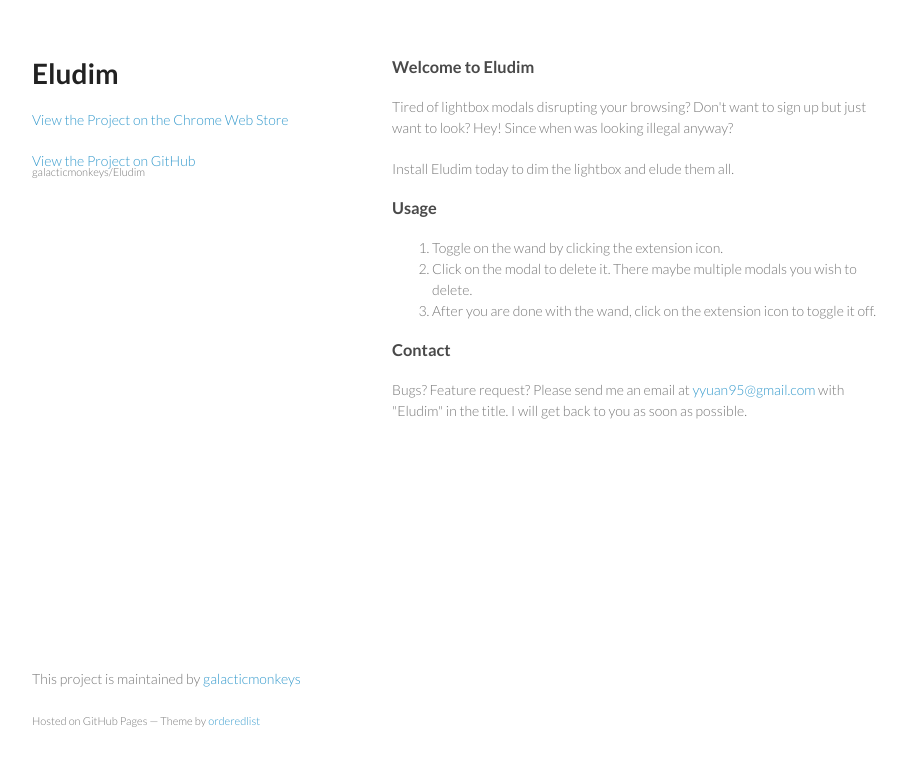
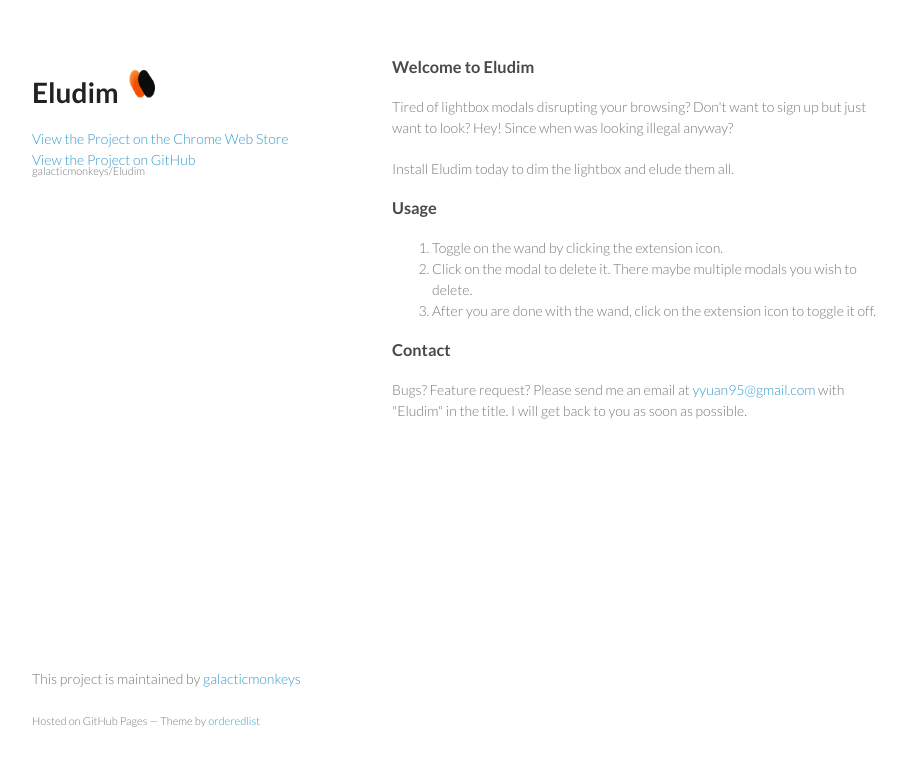
Before and after one commit to galacticmonkeys/Eludim, a browser extension: page index.html in a window 1280 px wide. Shown: the whole page, without its empty margins (178-1085 px from the left). Drawn offline with Linux system fonts and the light colour scheme.

Commit message:
new styles

```diff
--- a/index.html
+++ b/index.html
@@ -8,6 +8,8 @@
     <link rel="stylesheet" href="stylesheets/styles.css">
     <link rel="stylesheet" href="stylesheets/github-light.css">
     <meta name="viewport" content="width=device-width, initial-scale=1, user-scalable=no">
+    <link rel="shortcut icon" href="img/favicon.ico" type="image/x-icon">
+
     <!--[if lt IE 9]>
     <script src="//html5shiv.googlecode.com/svn/trunk/html5.js"></script>
     <![endif]-->
@@ -15,8 +17,11 @@
   <body>
     <div class="wrapper">
       <header>
-        <h1>Eludim</h1>
-        <p class="view"><a href="https://chrome.google.com/webstore/detail/eludim/iopbidgaohgcggflegchfplfbjinjjjn">View the Project on the Chrome Web Store</a></p>
+        <h1>
+          Eludim
+          <img id="logo" src="img/icon.png">
+        </h1>
+        <a href="https://chrome.google.com/webstore/detail/eludim/iopbidgaohgcggflegchfplfbjinjjjn">View the Project on the Chrome Web Store</a>
         <p class="view"><a href="https://github.com/galacticmonkeys/Eludim">View the Project on GitHub <small>galacticmonkeys/Eludim</small></a></p>
 
       </header>
--- a/stylesheets/styles.css
+++ b/stylesheets/styles.css
@@ -253,3 +253,8 @@
     color:#444;
   }
 }
+
+#logo {
+  width: 45px;
+  height: auto;
+}
```
Also changed, not shown: img/favicon.ico (added).
